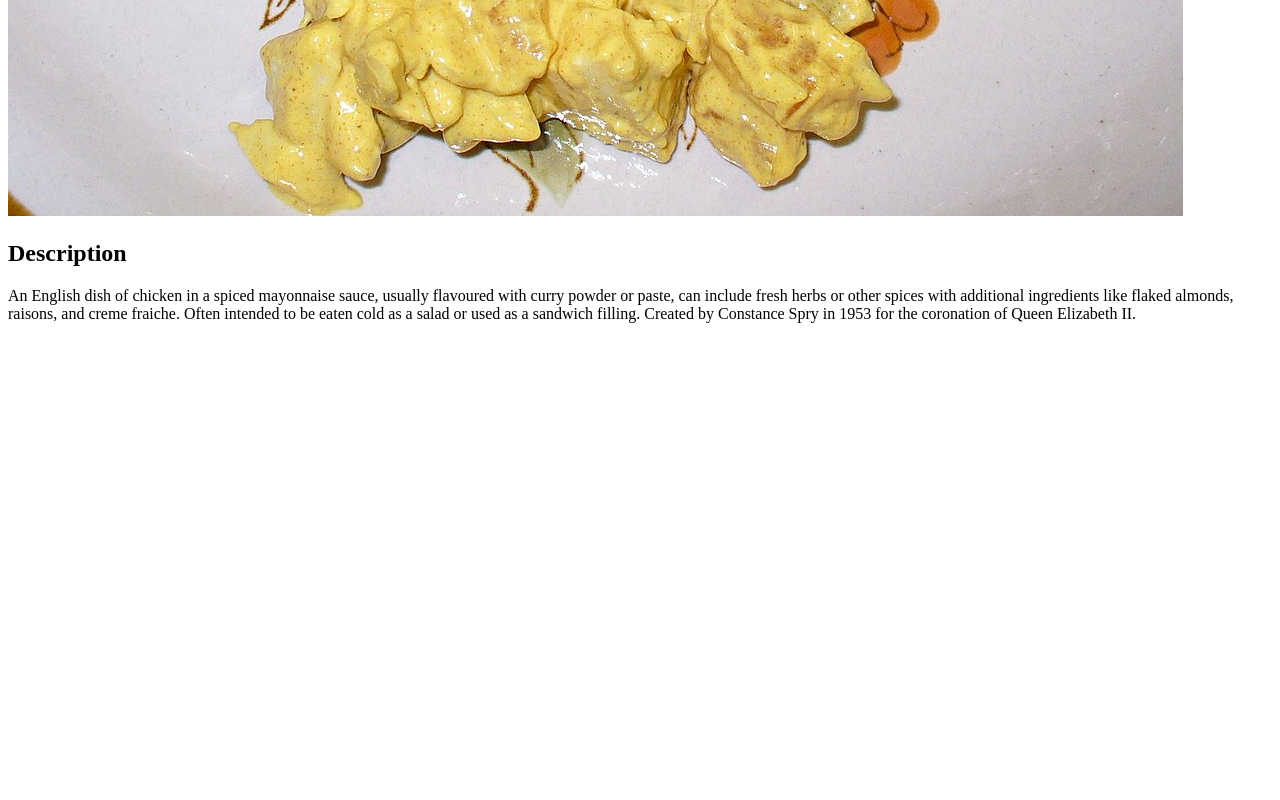
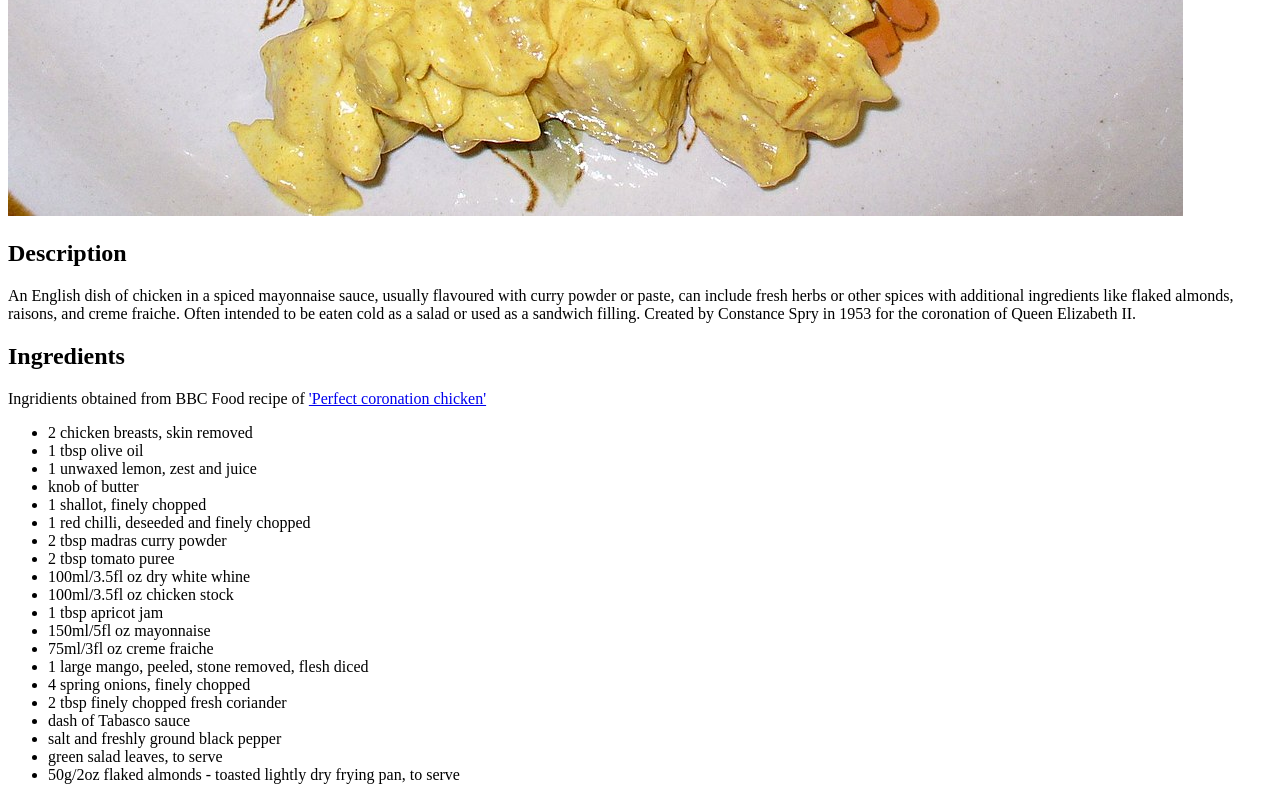
Before and after one commit to weeklyrambler/odin-recipes, a plain HTML site: page recipes/coronationchicken.html in a window 1280 px wide. Shown: the part 764-1564 px from the top of the page. Before the commit the page ends 1103 px from the top, so only its background shows below. Drawn offline with Linux system fonts and the light colour scheme.

Commit message:
added ingridients list to coronationchicken and fixed unordered list on index

```diff
--- a/recipes/coronationchicken.html
+++ b/recipes/coronationchicken.html
@@ -9,5 +9,29 @@
         <img src="images/Coronation_Chicken.jpg">
         <h2>Description</h2>
         <p>An English dish of chicken in a spiced mayonnaise sauce, usually flavoured with curry powder or paste, can include fresh herbs or other spices with additional ingredients like flaked almonds, raisons, and creme fraiche. Often intended to be eaten cold as a salad or used as a sandwich filling. Created by Constance Spry in 1953 for the coronation of Queen Elizabeth II.</p>
+        <h2>Ingredients</h2>
+        <p>Ingridients obtained from BBC Food recipe of <a href="https://www.bbc.co.uk/food/recipes/coronation_chicken_30402">'Perfect coronation chicken'</a></p>
+        <ul>
+            <li>2 chicken breasts, skin removed</li>
+            <li>1 tbsp olive oil</li>
+            <li>1 unwaxed lemon, zest and juice</li>
+            <li>knob of butter</li>
+            <li>1 shallot, finely chopped</li>
+            <li>1 red chilli, deseeded and finely chopped</li>
+            <li>2 tbsp madras curry powder</li>
+            <li>2 tbsp tomato puree</li>
+            <li>100ml/3.5fl oz dry white whine</li>
+            <li>100ml/3.5fl oz chicken stock</li>
+            <li>1 tbsp apricot jam</li>
+            <li>150ml/5fl oz mayonnaise</li>
+            <li>75ml/3fl oz creme fraiche</li>
+            <li>1 large mango, peeled, stone removed, flesh diced</li>
+            <li>4 spring onions, finely chopped</li>
+            <li>2 tbsp finely chopped fresh coriander</li>
+            <li>dash of Tabasco sauce</li>
+            <li>salt and freshly ground black pepper</li>
+            <li>green salad leaves, to serve</li>
+            <li>50g/2oz flaked almonds - toasted lightly dry frying pan, to serve</li>
+        </ul>
     </body>
 </html>
```
